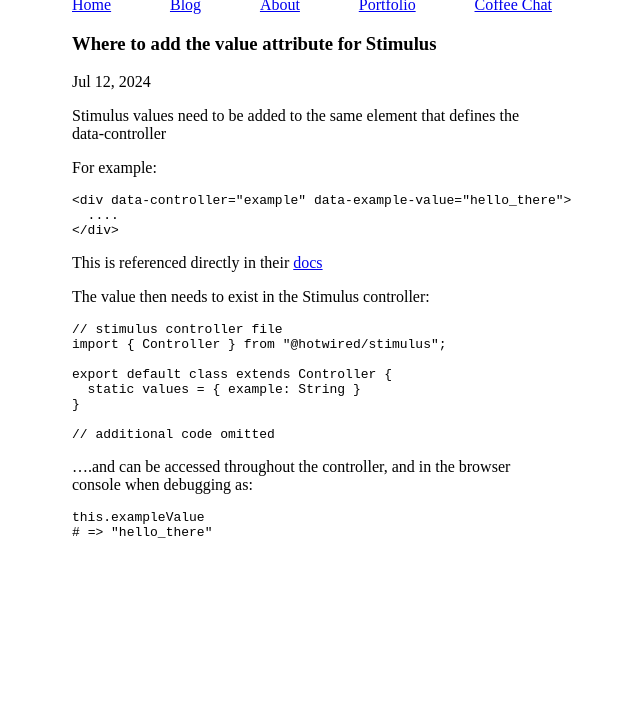
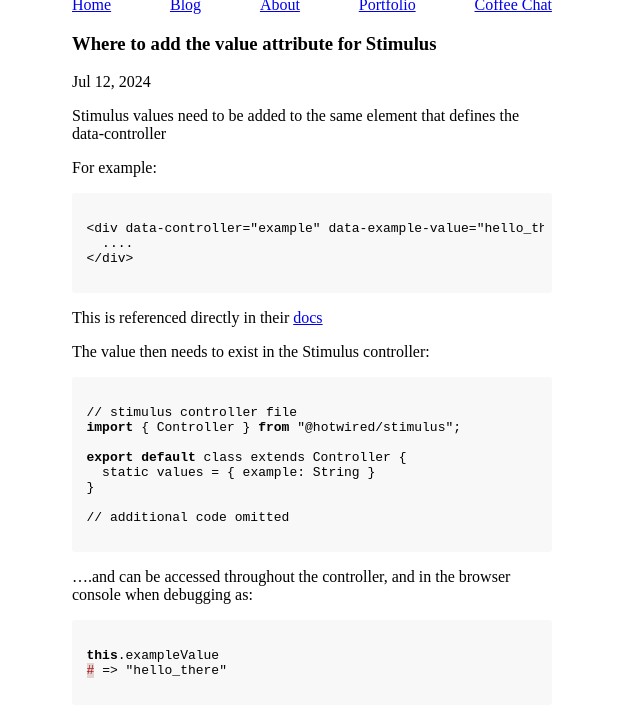
Before and after one commit to MarchandMD/MarchandMD.github.io, a Jekyll site: the page built from 2024/_posts/2024-07-12-Stimulus-value-definitions.md, in a window 1280 px wide, cut to the strip 104-821 px from the top of the page. Shown: the whole strip, without its empty margins (328-968 px from the left). Built offline with Jekyll 4.4.1, drawn with Linux system fonts in a browser that asks for light colours.

Commit message:
begins to add syntax highlighting back in

```diff
--- a/_config.yml
+++ b/_config.yml
@@ -62,3 +62,7 @@
   load_paths:
   - _sass
   - /Users/michaelmarchand/.rbenv/versions/2.7.4/lib/ruby/gems/2.7.0
+
+markdown: kramdown
+kramdown:
+  syntax_highlighter: rouge
--- /dev/null
+++ b/_sass/syntax-highlighting.scss
@@ -0,0 +1,20 @@
+/* Example Rouge style for syntax highlighting */
+.highlight {
+  background: #f8f8f8;
+  padding: 0.5em;
+  border-radius: 3px;
+  overflow-x: auto;
+}
+.highlight .c {
+  color: #999988;
+  font-style: italic;
+} /* Comment */
+.highlight .err {
+  color: #a61717;
+  background-color: #e3d2d2;
+} /* Error */
+.highlight .k {
+  color: #000000;
+  font-weight: bold;
+} /* Keyword */
+/* ... and so forth for Rouge token classes */
--- a/assets/css/styles.scss
+++ b/assets/css/styles.scss
@@ -2,3 +2,4 @@
 ---
 
 @import "main";
+@import "syntax-highlighting";
```
